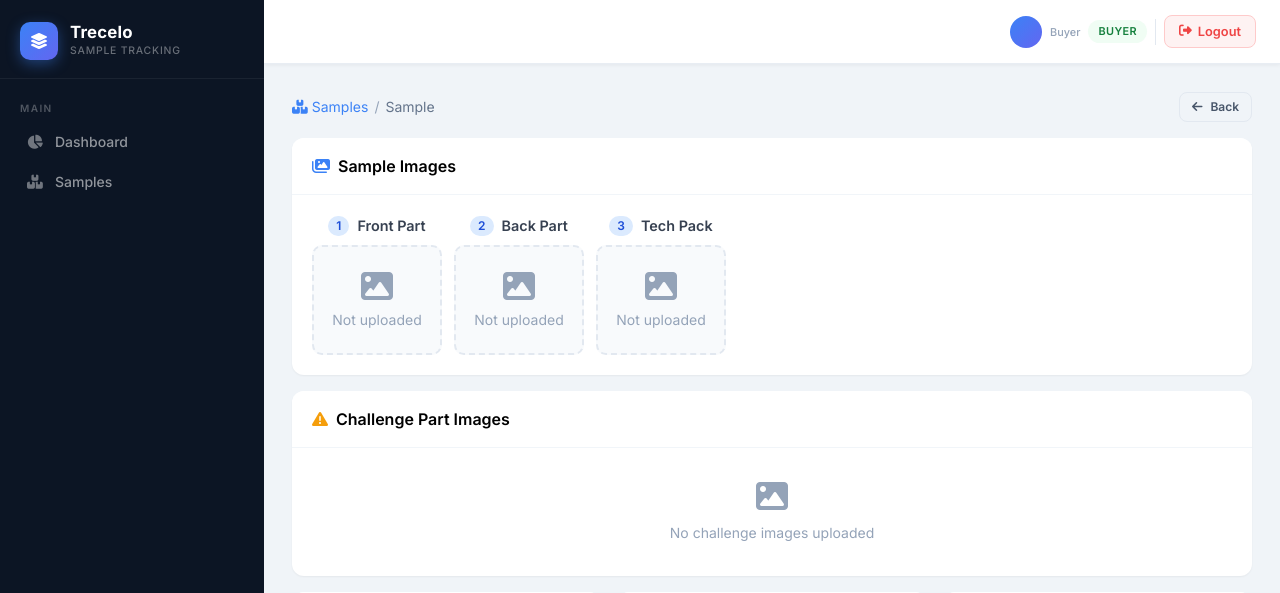
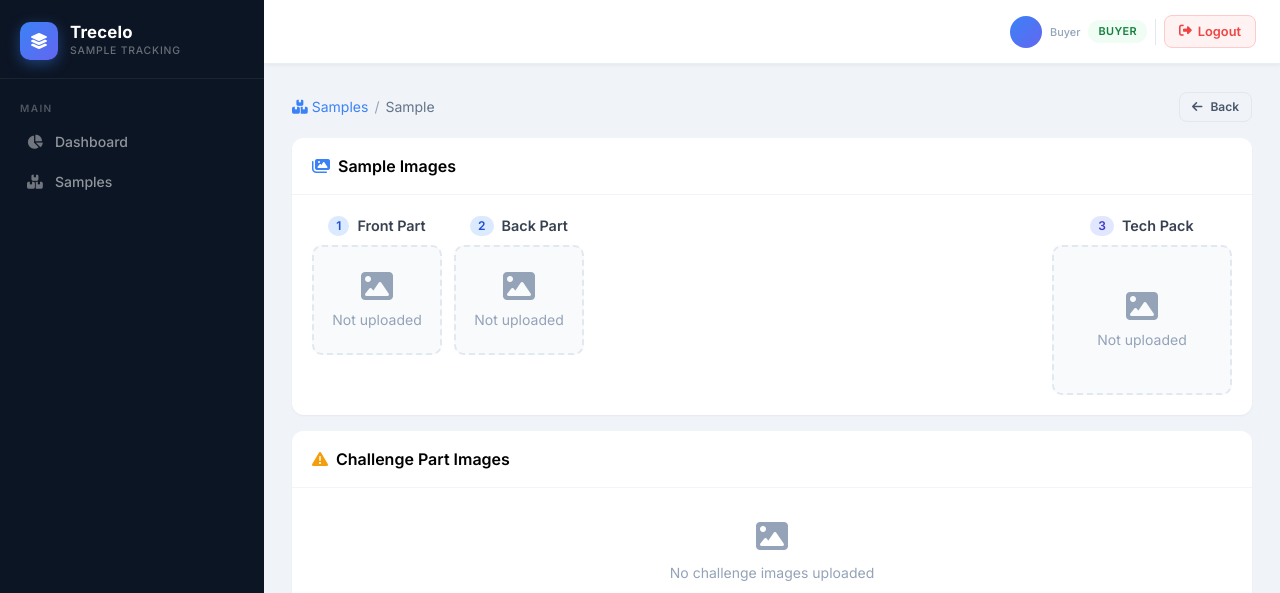
Before and after one commit to jahidshawon19/trecelo, a Django app: template templates/sample_detail.html in a window 1280 px wide. Shown: the top 593 px of the page. Run offline with Django 5.2, Linux system fonts and the light colour scheme; the template is opened without the code that fills it, so the values that code supplies are empty; some libraries are stand-ins or nearby versions.

Commit message:
Move Tech Pack to far right with larger size in Sample Images section
- Added margin-left:auto to push Tech Pack to the far right of the flex row
- Increased width (180–220px vs 130–160px) and height (150px vs 110px)
- Badge colour changed to indigo to visually distinguish it

Co-Authored-By: Claude Sonnet 4.6 <noreply@anthropic.com>

```diff
--- a/templates/sample_detail.html
+++ b/templates/sample_detail.html
@@ -39,7 +39,7 @@
     <i class="fa fa-images mr-2 text-blue-500"></i>Sample Images
   </div>
   <div class="p-5">
-    <div class="flex flex-wrap gap-3">
+    <div class="flex flex-wrap items-start gap-3">
 
       <!-- Front Part -->
       <div style="min-width:130px;max-width:160px;">
@@ -91,24 +91,24 @@
         </div>
       </div>
 
-      <!-- Tech Pack -->
-      <div style="min-width:130px;max-width:160px;">
+      <!-- Tech Pack — far right, larger -->
+      <div style="margin-left:auto;min-width:180px;max-width:220px;">
         <div class="text-center">
           <div class="mb-2 flex items-center justify-center gap-2">
-            <span class="bg-blue-100 text-blue-700 text-xs font-semibold px-2 py-0.5 rounded-full">3</span>
+            <span class="bg-indigo-100 text-indigo-700 text-xs font-semibold px-2 py-0.5 rounded-full">3</span>
             <span style="font-weight:600;font-size:.9rem;color:#374151;">Tech Pack</span>
           </div>
           {% if sample.tech_pack %}
             <a href="{{ sample.tech_pack.url }}"
                class="lightbox-trigger"
                data-img="{{ sample.tech_pack.url }}" data-caption="Tech Pack">
-              <div class="img-slot filled">
+              <div class="img-slot filled" style="height:150px;">
                 <img src="{{ sample.tech_pack.url }}" alt="Tech Pack">
                 <div class="img-slot-overlay"><i class="fa fa-magnifying-glass-plus fa-lg"></i></div>
               </div>
             </a>
           {% else %}
-            <div class="img-slot empty">
+            <div class="img-slot empty" style="height:150px;">
               <i class="fa fa-image fa-2x text-slate-400 mb-2 block"></i>
               <span class="text-slate-400 text-sm">Not uploaded</span>
             </div>
```
